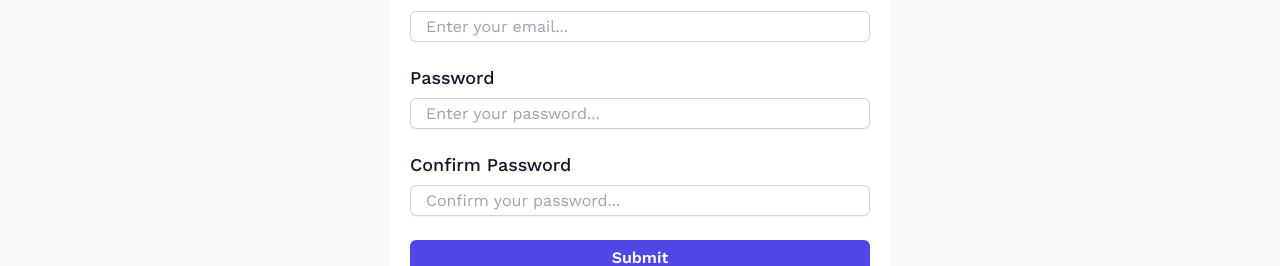
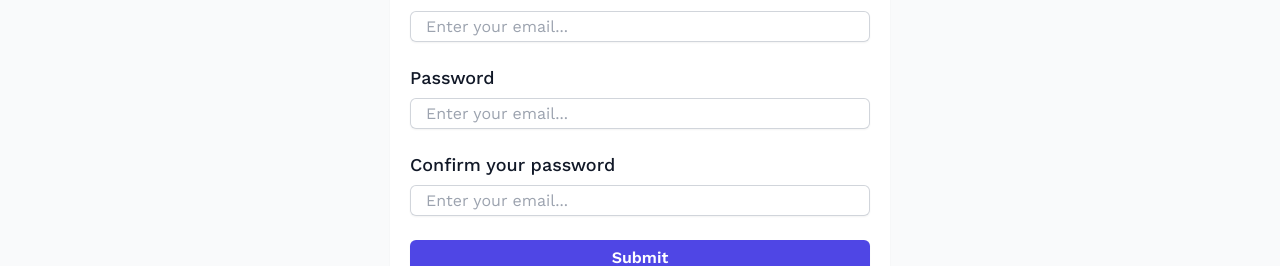
Before and after one commit to Lonerr7/my_nextjs_blog_app, a Next.js app: page /login in a window 1280 px wide. Shown: the part 229-495 px from the top of the page. Built offline with nearby package versions, Linux system fonts and the light colour scheme; no server answers.

Commit message:
9.1. Refactored inputs in LoginForm into FormControl components

```diff
--- a/app/components/auth/LogInForm.tsx
+++ b/app/components/auth/LogInForm.tsx
@@ -1,20 +1,16 @@
 'use client';
 
+import { LoginFormState } from '@/types/authTypes';
 import { handleFormChange } from '@/utils/handleFormChange';
 import { SignInResponse, signIn } from 'next-auth/react';
 import { useRouter } from 'next/navigation';
 import { FC, useState, FormEvent, useEffect } from 'react';
 import { toast } from 'react-hot-toast';
-
-interface FormState {
-  email: string;
-  password: string;
-  passwordConfirm: string;
-}
+import FormControl from '../ui/FormControl';
 
 const LogInForm: FC = () => {
   const [{ email, password, passwordConfirm }, setFormState] =
-    useState<FormState>({
+    useState<LoginFormState>({
       email: '',
       password: '',
       passwordConfirm: '',
@@ -61,78 +57,24 @@ const LogInForm: FC = () => {
       className="bg-white rounded-lg shadow-sm dark:bg-bg-light-dark max-w-[500px] mx-[auto] p-5"
       onSubmit={submitForm}
     >
-      <div className="mb-6">
-        <label
-          className="block text-lg mb-2 font-medium leading-6 text-gray-900 dark:text-gray-300"
-          htmlFor="email"
-        >
-          Email
-        </label>
-        <input
-          className="block w-full rounded-md border-0 py-1.5 px-4 text-gray-900 shadow-sm ring-1 ring-inset ring-gray-300 placeholder:text-gray-400 focus:ring-2 focus:ring-inset focus:ring-indigo-600 lg:text-lg sm:text-sm sm:leading-6 dark:text-white dark:bg-light-black"
-          type="email"
-          name="email"
-          id="email"
+      <FormControl
         value={email}
-          onChange={(e) => {
-            handleFormChange<FormState>(
-              e.currentTarget.value,
-              'email',
-              setFormState
-            );
-          }}
-          required
-          placeholder="Enter your email..."
+        labelValue="Email"
+        stateFieldToChange="email"
+        setFromState={setFormState}
       />
-      </div>
-      <div className="mb-6">
-        <label
-          className="block text-lg mb-2 font-medium leading-6 text-gray-900 dark:text-gray-300"
-          htmlFor="password"
-        >
-          Password
-        </label>
-        <input
-          className="block w-full rounded-md border-0 py-1.5 px-4 text-gray-900 shadow-sm ring-1 ring-inset ring-gray-300 placeholder:text-gray-400 focus:ring-2 focus:ring-inset focus:ring-indigo-600 lg:text-lg sm:text-sm sm:leading-6 dark:text-white dark:bg-light-black"
-          type="password"
-          name="password"
-          id="password"
+      <FormControl
         value={password}
-          onChange={(e) => {
-            handleFormChange<FormState>(
-              e.currentTarget.value,
-              'password',
-              setFormState
-            );
-          }}
-          required
-          placeholder="Enter your password..."
+        labelValue="Password"
+        stateFieldToChange="password"
+        setFromState={setFormState}
       />
-      </div>
-      <div className="mb-6">
-        <label
-          className="block text-lg mb-2 font-medium leading-6 text-gray-900 dark:text-gray-300"
-          htmlFor="passwordConfirm"
-        >
-          Confirm Password
-        </label>
-        <input
-          className="block w-full rounded-md border-0 py-1.5 px-4 text-gray-900 shadow-sm ring-1 ring-inset ring-gray-300 placeholder:text-gray-400 focus:ring-2 focus:ring-inset focus:ring-indigo-600 lg:text-lg sm:text-sm sm:leading-6 dark:text-white dark:bg-light-black"
-          type="password"
-          name="passwordConfirm"
-          id="passwordConfirm"
+      <FormControl
         value={passwordConfirm}
-          onChange={(e) => {
-            handleFormChange<FormState>(
-              e.currentTarget.value,
-              'passwordConfirm',
-              setFormState
-            );
-          }}
-          required
-          placeholder="Confirm your password..."
+        labelValue="Confirm your password"
+        stateFieldToChange="passwordConfirm"
+        setFromState={setFormState}
       />
-      </div>
       <button
         className="flex w-full justify-center rounded-md bg-indigo-600 mb-5 px-3 py-1.5 text-md font-semibold leading-6 text-white shadow-sm transition delay-30 hover:bg-indigo-500 focus-visible:outline focus-visible:outline-2 focus-visible:outline-offset-2 focus-visible:outline-indigo-600"
         type="submit"
--- a/app/components/auth/SingInForm.tsx
+++ b/app/components/auth/SingInForm.tsx
@@ -7,12 +7,14 @@ import GoogleButton from './GoogleButton';
 import Link from 'next/link';
 import { toast } from 'react-hot-toast';
 import { useRouter } from 'next/navigation';
-import { AuthFormState } from '@/types/authTypes';
+import { RegisterFormState } from '@/types/authTypes';
 import FormControl from '../ui/FormControl';
+
+// TODO: задать вопрос на stackoverflow по поводу типов
 
 const SingInForm: FC = () => {
   const [{ email, password, passwordConfirm, username }, setFormState] =
-    useState<AuthFormState>({
+    useState<RegisterFormState>({
       username: '',
       email: '',
       password: '',
@@ -89,7 +91,7 @@ const SingInForm: FC = () => {
           setFromState={setFormState}
         />
         <FormControl
-          value={email}
+          value={password}
           stateFieldToChange="password"
           labelValue="Password"
           setFromState={setFormState}
--- a/app/components/ui/FormControl.tsx
+++ b/app/components/ui/FormControl.tsx
@@ -1,12 +1,12 @@
-import { AuthFormState } from '@/types/authTypes';
+import { RegisterFormState } from '@/types/authTypes';
 import { handleFormChange } from '@/utils/handleFormChange';
 import { Dispatch, FC, SetStateAction } from 'react';
 
 interface Props {
   value: string;
-  stateFieldToChange: keyof AuthFormState;
+  stateFieldToChange: keyof RegisterFormState; // !
   labelValue: string;
-  setFromState: Dispatch<SetStateAction<AuthFormState>>;
+  setFromState: Dispatch<SetStateAction<any>>; //!
 }
 
 const FormControl: FC<Props> = ({
@@ -19,18 +19,22 @@ const FormControl: FC<Props> = ({
     <div className="mb-6">
       <label
         className="block text-lg mb-2 font-medium leading-6 text-gray-900 dark:text-gray-300"
-        htmlFor="email"
+        htmlFor={stateFieldToChange}
       >
         {labelValue}
       </label>
       <input
         className="block w-full rounded-md border-0 py-1.5 px-4 text-gray-900 shadow-sm ring-1 ring-inset ring-gray-300 placeholder:text-gray-400 focus:ring-2 focus:ring-inset focus:ring-indigo-600 lg:text-lg sm:text-sm sm:leading-6 dark:text-white dark:bg-light-black"
-        type="email"
-        name="email"
-        id="email"
+        type={
+          stateFieldToChange === 'passwordConfirm'
+            ? 'password'
+            : stateFieldToChange
+        }
+        name={stateFieldToChange}
+        id={stateFieldToChange}
         value={value}
         onChange={(e) => {
-          handleFormChange<AuthFormState>(
+          handleFormChange(
             e.currentTarget.value,
             stateFieldToChange,
             setFromState
```
Also changed, not shown: types/authTypes.ts (+5 -2 lines). Lines whose indentation alone changed are shown as unchanged.
